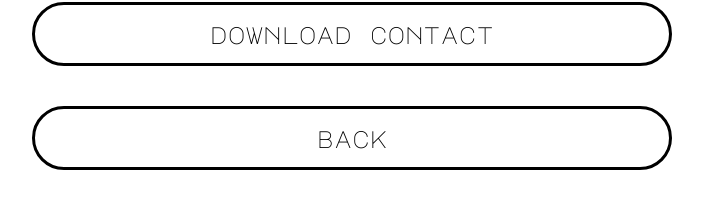
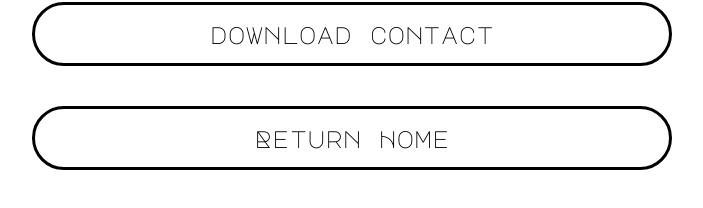
Before and after one commit to Ferruolo/my-links-page, a Next.js app: page /ContactCard in a window 1280 px wide. Shown: the part 512-720 px from the top of the page, without its empty margins (288-991 px from the left). Built offline with nearby package versions, Linux system fonts and the light colour scheme.

Commit message:
Aesthetic choices

```diff
--- a/pages/ContactCard.js
+++ b/pages/ContactCard.js
@@ -34,7 +34,7 @@ export default function ContactCard() {
 
 
 
-        <LinkButton text={"back"} link={'/'}/>
+        <LinkButton text={"Return Home"} link={'/'}/>
     </main>
 
 }
--- a/pages/index.js
+++ b/pages/index.js
@@ -22,9 +22,6 @@ export default function Home() {
           <LinkButton text={'LinkedIn'} link={'https://linkedin.com/in/andrew-ferruolo'}/>
           <LinkButton text={'X.com'} link={'https://x.com/FerruoloA'}/>
           <LinkButton text={'contact'} link={'ContactCard'} />
-
-
-
       </main>
   );
 }
```
Also changed, not shown: 1 other file (tests, documents, lock files or other folders).
